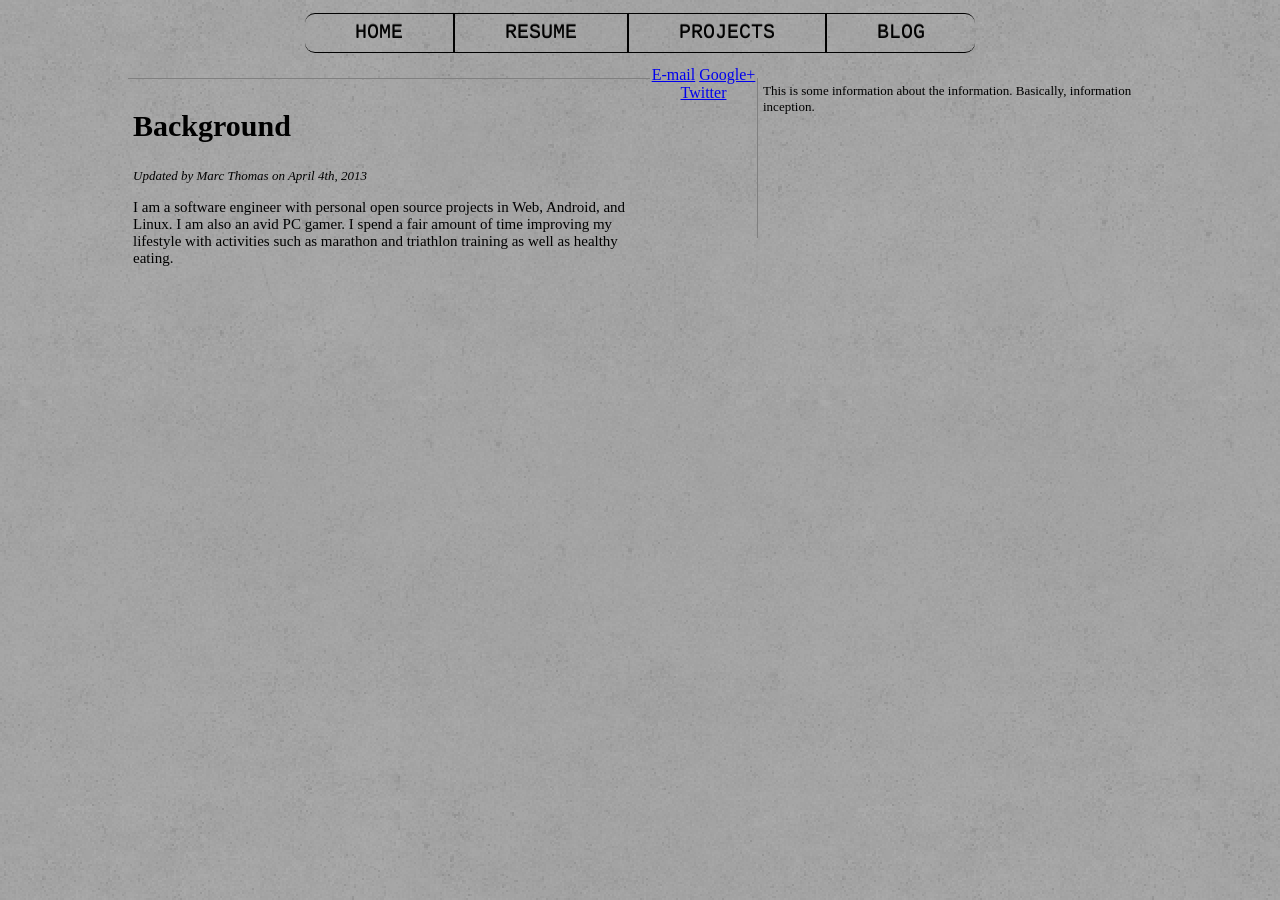
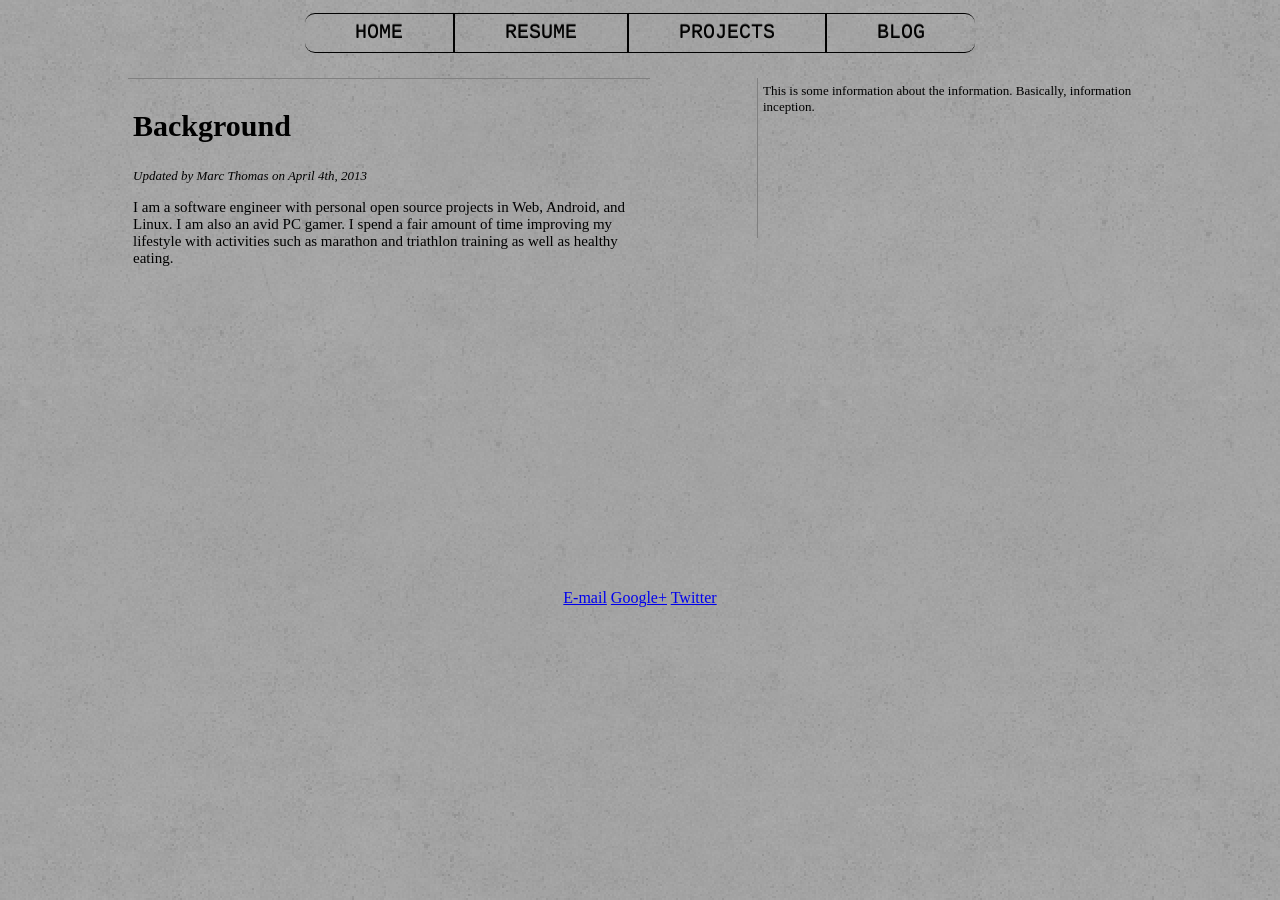
Before and after one commit to mathomastech/mathomastech.github.io, a Jekyll site: the page built from index.html, in a window 1280 px wide. Built offline with Jekyll 4.4.1, drawn with Linux system fonts in a browser that asks for light colours.

Commit message:
Fixed footer overflow in home page.

```diff
--- a/css/StyleSheetMain.css
+++ b/css/StyleSheetMain.css
@@ -83,6 +83,9 @@ header{
 
 
 /********Home Page Formatting*********/
+	.home{
+		overflow: auto;
+	}
 
 	.HomeLeft{
 	/* MainBody Specific Formatting  */
@@ -300,7 +303,6 @@ header{
 
 	.links{
 		text-align: center;
-		overflow: auto;
 	}
 
 
--- a/index.html
+++ b/index.html
@@ -2,7 +2,7 @@
 layout: default
 ---
 
-<div id="home">
+<div class="home">
     <section class = "HomeLeft">
     	<h2 class="ArticleTitle">Background</h2>
     	<p class="Author"><em>Updated by Marc Thomas on April 4th, 2013</em></p>
```
Also changed, not shown: 2 other files.
